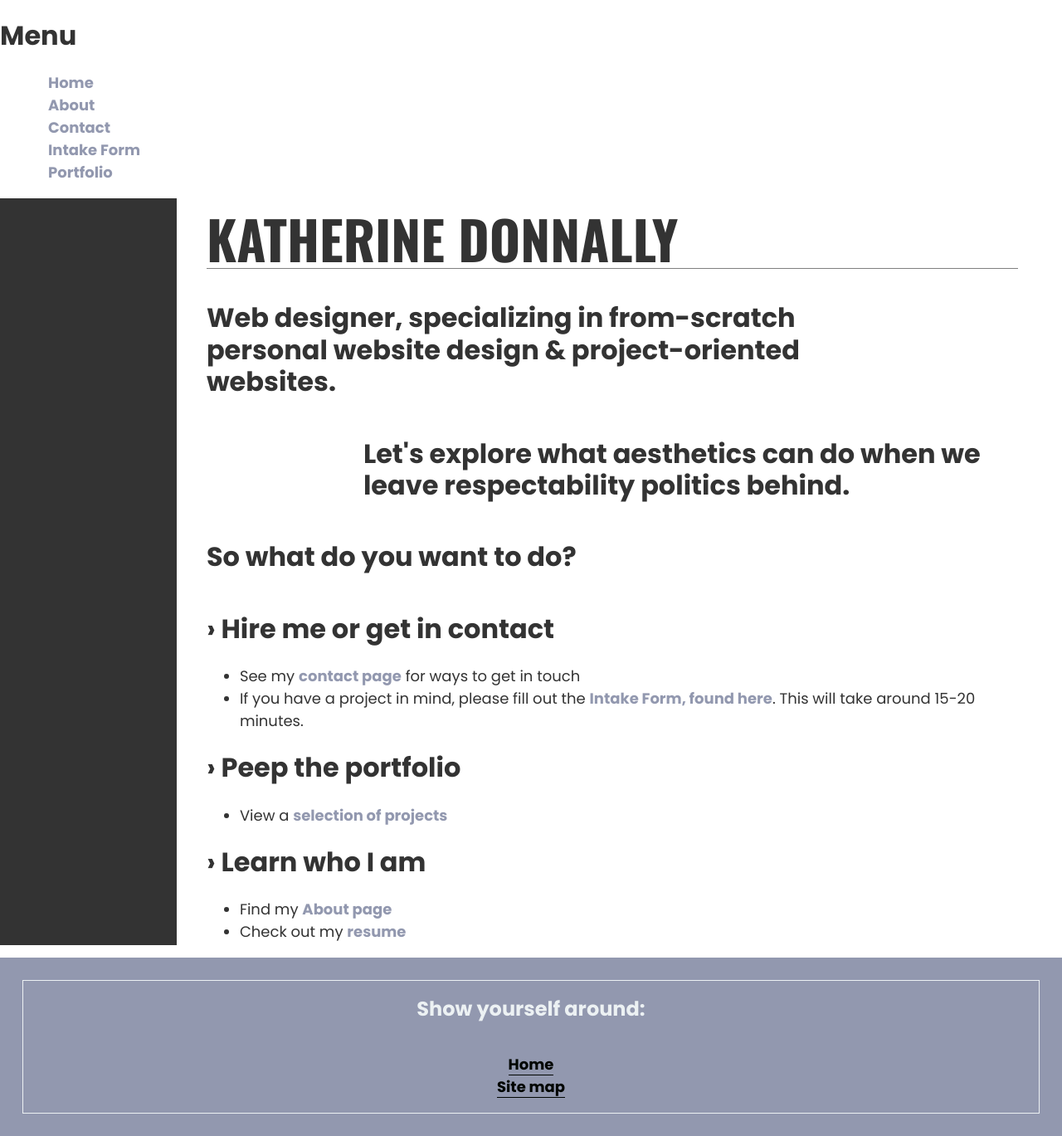
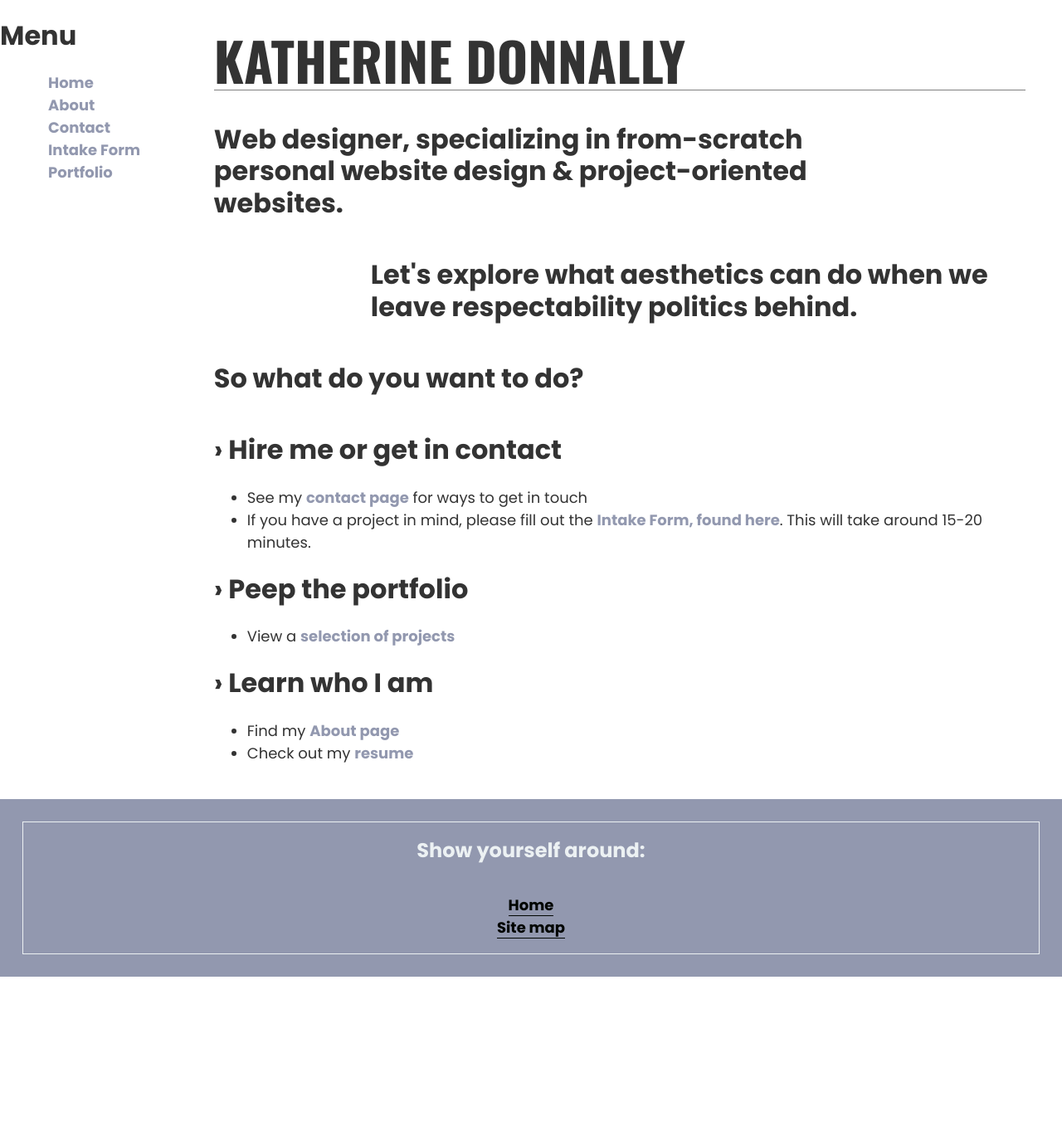
Before and after one commit to kbdonnally/katherinedoes.design, a Jekyll site: the page built from pages/real/new-home.html, in a window 1280 px wide. Shown: the whole page at 83% size. Built offline with Jekyll 4.4.1, drawn with Linux system fonts in a browser that asks for light colours; after the commit the page ends 1177 px from its top, so only the background shows below that.

Commit message:
Add overall grid to body layout so can switch upon size changes

```diff
--- a/assets/css/_sass/_nav/_footer.scss
+++ b/assets/css/_sass/_nav/_footer.scss
@@ -1,6 +1,7 @@
 /* Footer Styles: */
 
 .footer-wrapper {
+	grid-area: footer;
 	position: relative;
 	margin: 0;
 	padding: 1.5em;
--- a/assets/css/_sass/_pages/_new-home.scss
+++ b/assets/css/_sass/_pages/_new-home.scss
@@ -1,30 +1,35 @@
 /* New Home Styles: */
+
+body {
+	display: grid;
+	@media screen and (max-width: 899px) {
+		grid-template-columns: 1fr;
+		grid-template-areas: 'nav'
+							 'main'
+							 'footer';
+	}
+	@media screen and (min-width: 900px) {
+		grid-template-columns: 1fr 5fr;
+		grid-template-areas: 'nav main'
+							 'footer footer';
+	}
+}
 
 // Section 0: Wrapper
 
 main.home {
+	grid-area: main;
 	position: relative;
-	&::before {
-		content: '';
-		position: absolute;
-		top: 0;
-		left: 0;
-		display: block;
-		height: 100vh;
-		width: calc(100vw / 6);
-		background-color: $jet;
-
-	}
 }
 
 main.home-content-wrapper {
 	position: relative;
 	display: grid;
-	grid-template-areas: '. name'
-						 '. subhed'
-						 '. info';
-	grid-template-columns: 1fr 5fr;
-	padding: 0 4.167%;
+	grid-template-areas: 'name'
+						 'subhed'
+						 'info';
+	grid-template-columns: 1fr;
+	padding: 1.5rem 4.167%;
 
 }
 
```
